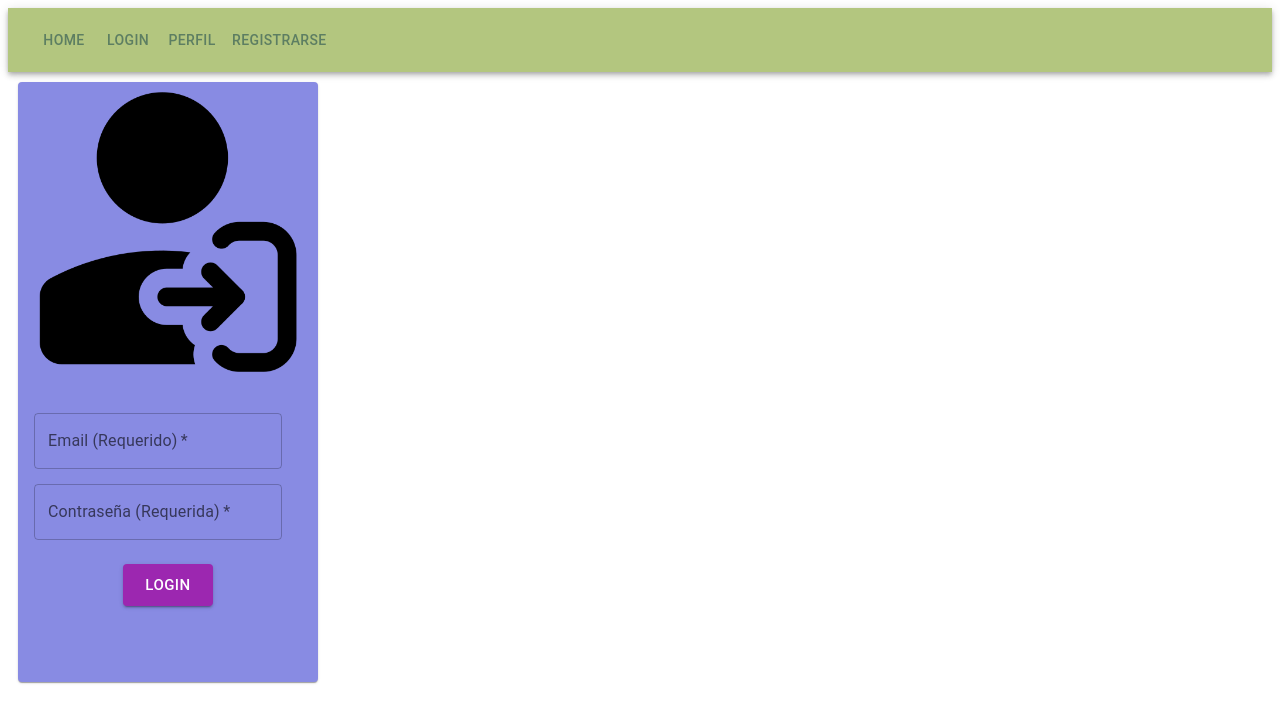
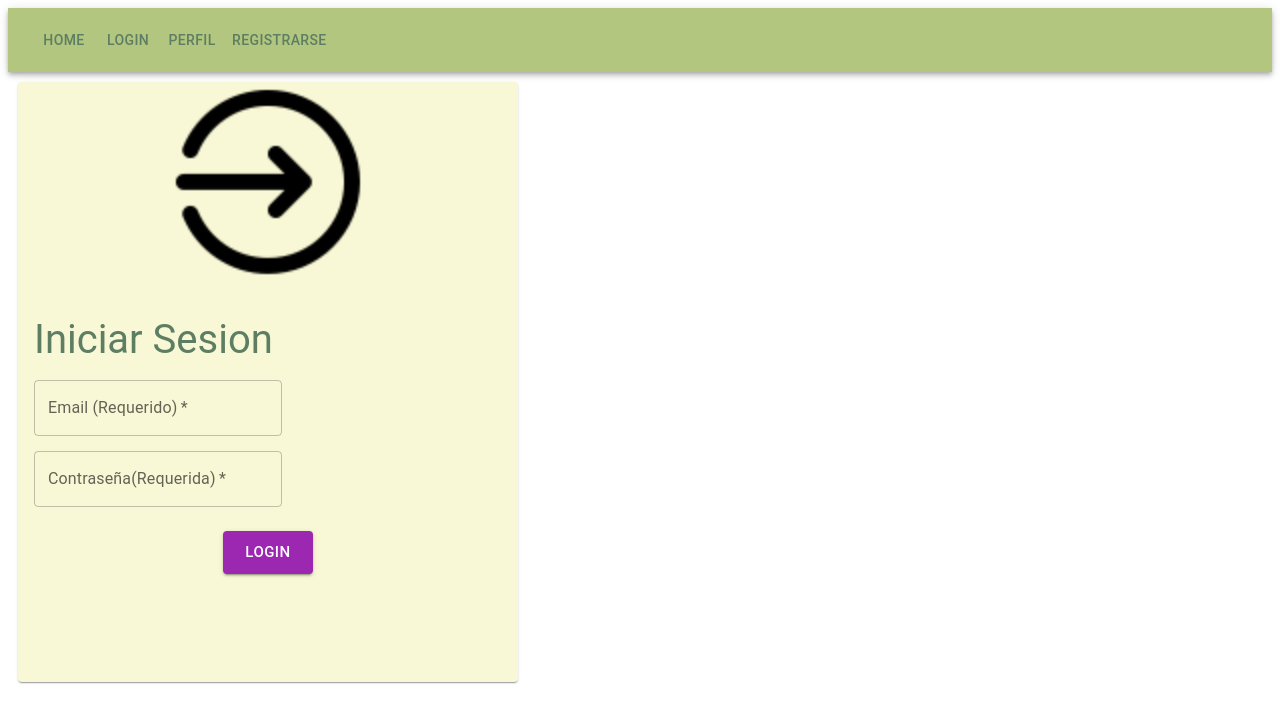
Before and after one commit to Agus-IG/practico-react, a React (Vite) app: page /login in a window 1280 px wide. Shown: the top 722 px of the page. Built offline with nearby package versions, Linux system fonts and the light colour scheme.

Commit message:
updating estilos

```diff
--- a/src/pages/Login.jsx
+++ b/src/pages/Login.jsx
@@ -10,7 +10,8 @@ import ImageFiles from '../indeximg.jsx';
 
 export default function Login() {
   return (
-    <Card sx={{ maxWidth: 300 }} style={estilos.total}>
+
+    <Card sx={{ maxWidth: 1000 }} style={estilos.total}>
       <Box
           component="form"
           sx={{
@@ -22,12 +23,15 @@ export default function Login() {
       <CardActionArea>
         <CardMedia
            component="img"
-           height="300"
+           sx={{ maxHeight: 200, maxWidth: 200, margin: '0 auto' }}
            image={ImageFiles.image1} // Use the imported image variable here
            alt=""
         />
         <br></br>
         <CardContent>
+        <Typography gutterBottom variant="h5" component="div" style={estilos.titulos}>
+          Iniciar Sesion
+        </Typography>
         <div>
             <TextField
               required
@@ -42,8 +46,8 @@ export default function Login() {
             <TextField
               required
               id="outlined-password-input"
-              label="Contraseña (Requerida)"
-
+              label="Contraseña(Requerida)"
+              type='password'
               autoComplete="current-password"
               placeholder='Ingrese Contraseña'
             />
@@ -70,11 +74,36 @@ export default function Login() {
 
 
 const estilos = {
+  todo:{
+    backgroundColor:"#b3c67f",
+    width:"100%",
+    height: "100%",
+    padding: "1px"
+  },
     total: {
       margin: "10px",
       color: "black",
-      backgroundColor: "#888BE3",
+      backgroundColor: "#f8f8d6",
       height:"600px",
       width:"500px"
     },
+    titulos:{
+      color:"#5d7e62",
+      fontSize:"40px",
+      fontWight:"10px"
+    },
+    boton:{
+      backgroundColor: "#d4e2b6",
+      color:"#5d7e62",
+      margin: "2%"
+
+    },
+    boton2:{
+      outlineColor: "#d4e2b6",
+      color:"#5d7e62",
+    },
+    cont:{
+      width: "100%",
+      alignItems: "center",
+    }
 }
```
Also changed, not shown: src/assets/1.png.
